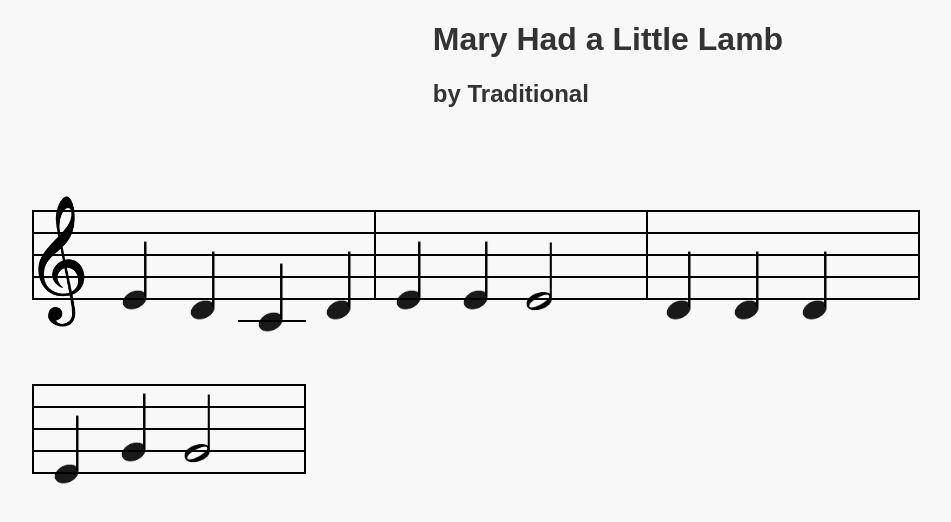
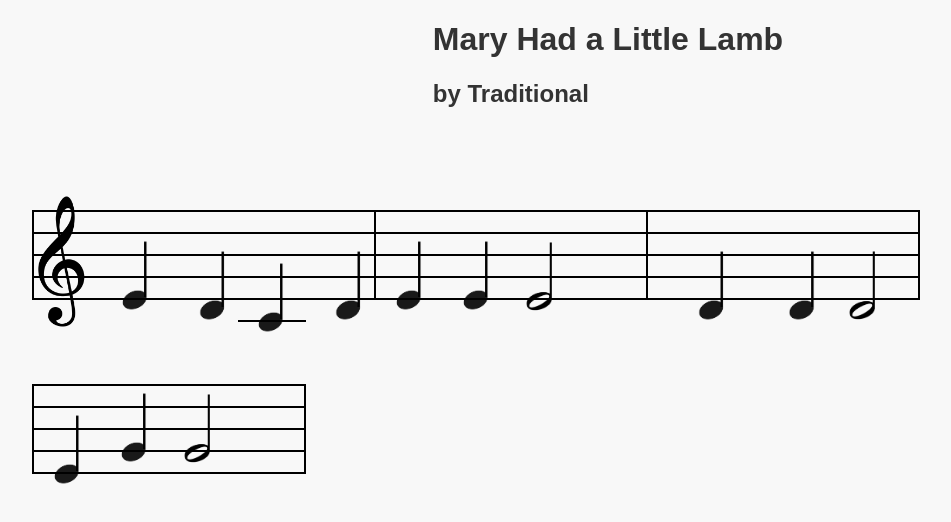
Before and after one commit to rickysoliman/piano-teacher, an Angular app: page / in a window 1280 px wide. Shown: the top 522 px of the page, without its empty margins (32-983 px from the left). Built offline with nearby package versions, Linux system fonts and the light colour scheme.

Commit message:
spaces working

```diff
--- a/src/app/components/space/space.component.html
+++ b/src/app/components/space/space.component.html
@@ -1,7 +1,5 @@
 <div class="space-wrapper">
-  <div [id]="spaceData.id" class="space" *ngFor="let note of getRange(spaceData.timeSignature)"
-       [ngStyle]="{ 'width': getSpaceWidth(spaceData.timeSignature) }">
-    <!-- Use *ngIf to conditionally render the quarter note -->
-    <img class="quarter-note" *ngIf="hasQuarterNoteOnBeat(note + 1)" src="../../../assets/quarter-note.png">
+  <div [id]="spaceData.id" *ngFor="let beat of getRange(spaceData.timeSignature)" [ngClass]="!spaceData.ledger ? 'space' : hasNoteOnBeat(beat + 1) ? 'ledger-space-with-note' : 'ledger-space'">
+    <img [ngClass]="noteClasses[beatData[beat + 1]]" *ngIf="hasNoteOnBeat(beat + 1)" [src]="imagePaths[beatData[beat + 1]]">
   </div>
 </div>
--- a/src/app/components/space/space.component.scss
+++ b/src/app/components/space/space.component.scss
@@ -1,5 +1,6 @@
 .space-wrapper {
   display: flex;
+  position: relative;
 }
 
 .space {
@@ -27,10 +28,31 @@
   background-color: rgba(80, 254, 80, 0.59);
 }
 
+.ledger-space-with-note {
+  box-sizing: border-box;
+  position: relative;
+  flex: 1;
+  height: 20px;
+  background-color: transparent;
+  margin: none;
+}
+.ledger-space-with-note:hover {
+  cursor: pointer;
+  background-color: rgba(80, 254, 80, 0.59);
+}
+
 .quarter-note {
-  position: absolute;
-  bottom: -8px;
-  left: 50%;
-  transform: translateX(-50%);
+  position: relative;
+  bottom: 54px;
+  left: 100%;
+  transform: translateX(-100%);
   height: 82px;
 }
+
+.half-note {
+  position: relative;
+  bottom: 51px;
+  left: 45%;
+  transform: translateX(-50%);
+  height: 73px;
+}
--- a/src/app/components/space/space.component.ts
+++ b/src/app/components/space/space.component.ts
@@ -1,5 +1,5 @@
 import { Component, Input } from '@angular/core';
-import { LineOrSpace } from 'src/app/types';
+import { LineOrSpace, NoteOrRestData } from 'src/app/types';
 
 @Component({
   selector: 'app-space',
@@ -8,9 +8,24 @@ import { LineOrSpace } from 'src/app/types';
 })
 export class SpaceComponent {
   @Input() spaceData!: LineOrSpace;
+  beatData: any = {};
+  imagePaths: any = {
+    '1': '../../../assets/quarter-note.png',
+    '2': '../../../assets/half-note.png',
+  };
+  noteClasses: any = {
+    '1': 'quarter-note',
+    '2': 'half-note',
+  };
 
   ngOnInit() {
-    // console.log({ spaceData: this.spaceData });
+    console.log({ lineData: this.spaceData });
+    if (this.spaceData.contents) {
+      this.spaceData.contents.forEach((note: NoteOrRestData) => {
+        this.beatData[note.beat] = note.duration;
+      });
+      console.log({ beatData: this.beatData });
+    }
   }
 
   getRange(num: number): number[] {
@@ -22,7 +37,7 @@ export class SpaceComponent {
     return `${widthPercentage}%`;
   }
 
-  hasQuarterNoteOnBeat(beat: any): boolean {
+  hasNoteOnBeat(beat: any): boolean {
     return this.spaceData.contents?.some((note) => note['beat'] === beat);
   }
 }
```
